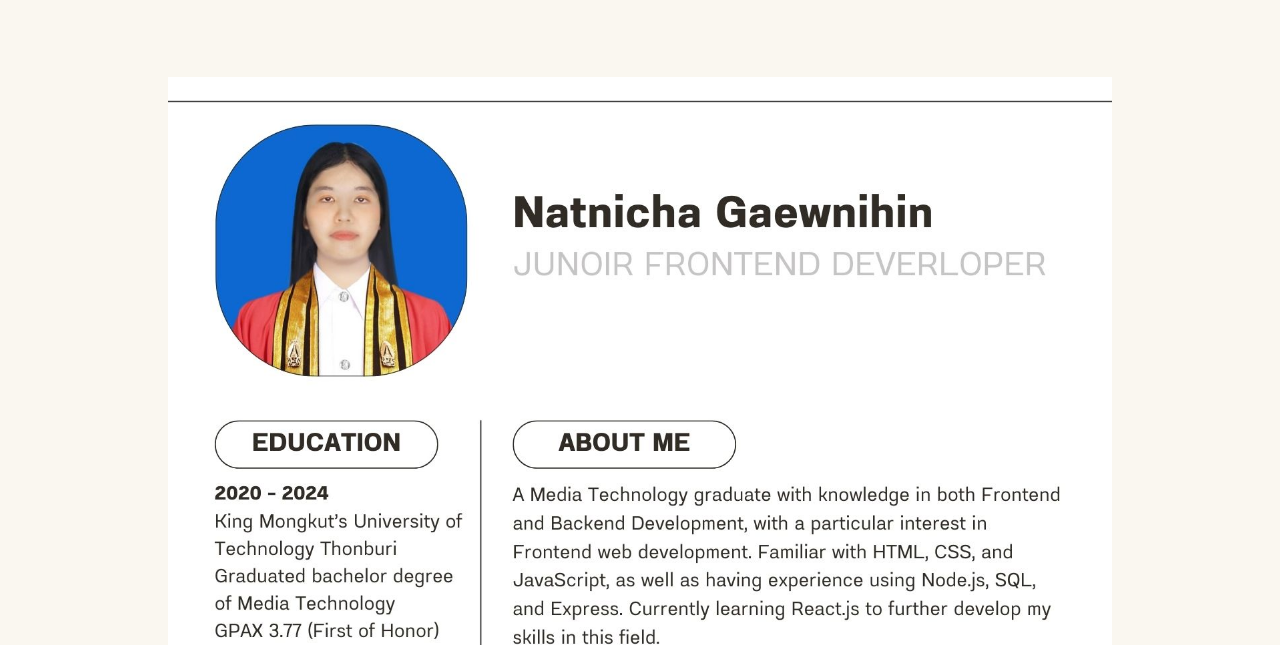
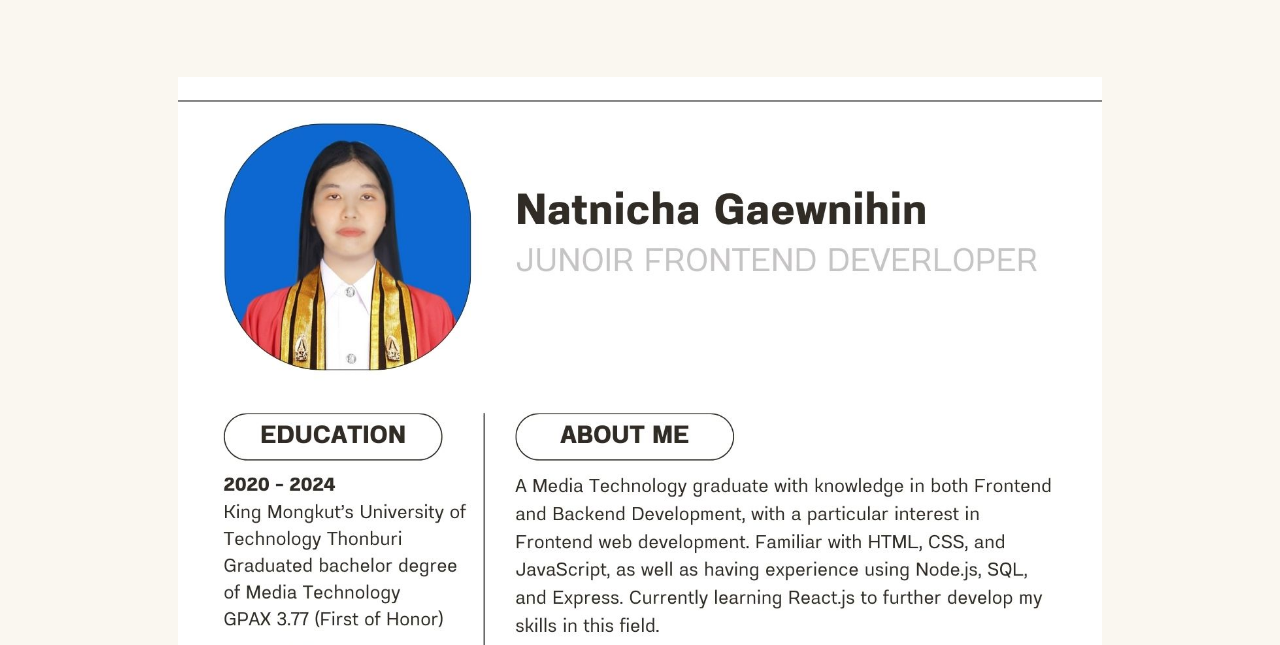
Before and after one commit to Natnicha24/my-portfolio, a website: page resume.html in a window 1280 px wide. Shown: the part 155-800 px from the top of the page. Drawn offline with Linux system fonts and the light colour scheme.

Commit message:
return to version1

```diff
--- a/main.css
+++ b/main.css
@@ -63,12 +63,8 @@ body {
     font-size: 16px;
     font-weight: 400;
 }
-
-
 .page{
-   display: flex;
-   flex-direction: column;
-   flex-basis: auto;
+    min-width: 786px;
 }
 
 .nav-container {
--- a/resume.css
+++ b/resume.css
@@ -1,28 +1,17 @@
-.resumeContent {
+.resumeContent{
     display: flex;
     flex-direction: column;
     justify-content: center;
     align-items: center;
-    width: 100%;
 }
-
-
-h1 {
+h1{
     font-size: 26px;
     margin: 60px 0;
     text-decoration: underline;
     color: #4A4947;
 }
-
-.resume-img {
-    display: flex;
-    justify-content: center;
-    align-items: center;
-    width: 100%;
-    margin: 20px;
-    padding: 0 50px;
+.resumeContent>img{
+   width: 80%;
+   margin: 20px;
+   padding: 0 50px;
 }
-
-.resume-img>img {
-    width: 80%;
-}
--- a/resume.html
+++ b/resume.html
@@ -37,12 +37,10 @@
         </nav>
         <section class="resumeContent">
             <h1>RESUME</h1>
-            <div class="resume-img">
-                <img src="./image/resume.jpg" alt="resume">
-            </div>
+            <img src="./image/resume.jpg" alt="resume">
         </section>
     </div>
-    <script src="./resume.js"></script>
+   <script src="./resume.js"></script>
 </body>
 
 </html>
```
Also changed, not shown: index.html (+2 -2 lines).
